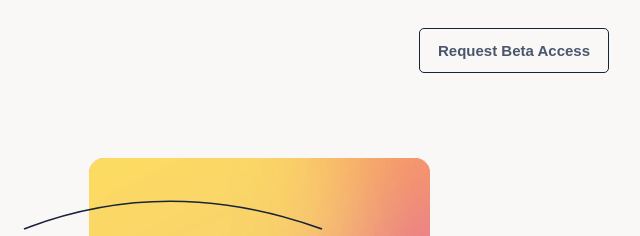
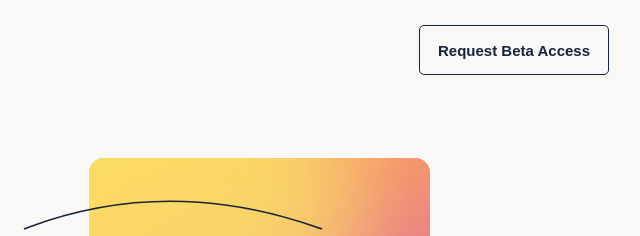
Before and after one commit to PeshwariNaan/suite-landing-page, a website: page index.html in a window 1280 px wide. Shown: the top 236 px of the page, 479-1119 px from the left. Drawn offline with Linux system fonts and the light colour scheme.

Commit message:
More tweeks.

```diff
--- a/sass/_buttons.scss
+++ b/sass/_buttons.scss
@@ -32,12 +32,12 @@
 
   &__secondary {
     width: 19rem;
-    height: 4.5rem;
+    height: 5rem;
     border: 1px solid $color-main;
     border-radius: 0.5rem;
     font-size: $fs-footer;
     font-weight: 600;
-    color: $color-grey;
+    color: $color-main;
     background: $color-white;
     text-align: center;
 
--- a/sass/_layout.scss
+++ b/sass/_layout.scss
@@ -2,7 +2,7 @@
 
 .container {
   display: grid;
-  grid-template-rows: [row1-start] 10rem [row1-end row2-start] 70rem [row2-end row3-start] 62rem [row3-end row4-start] 10rem [row3-end row4-start];
+  grid-template-rows: [row1-start] 10rem [row1-end row2-start] 70rem [row2-end row3-start] 62rem [row3-end row4-start] 20rem [row3-end row4-start];
   background: linear-gradient(
     to top,
     $color-beige 0%,
@@ -10,10 +10,11 @@
     $color-white 25%,
     $color-white 100%
   );
-  background-size: 100%;
+  background-size: 100vh;
+  overflow: hidden;
 
   @media (max-width: $bp-large) {
-    grid-template-rows: [row1-start] 10rem [row1-end row2-start] 80rem [row2-end row3-start] 85rem [row3-end row4-start] 20rem [row3-end row4-start];
+    grid-template-rows: [row1-start] 10rem [row1-end row2-start] 80rem [row2-end row3-start] 85rem [row3-end row4-start] 30rem [row3-end row4-start];
   }
 
   @media (max-width: $bp-mobile) {
@@ -501,13 +502,14 @@
   display: flex;
   align-items: center;
   justify-content: space-between;
+  height: 100%;
 
   @media (max-width: $bp-large) {
     margin: 0rem 5rem;
     width: auto;
   }
   @media (max-width: $bp-mobile) {
-    margin: 4rem 5rem;
+    margin: 0 5rem;
 
     width: auto;
     flex-direction: column;
```
Also changed, not shown: css/main.css, 1 other file.
